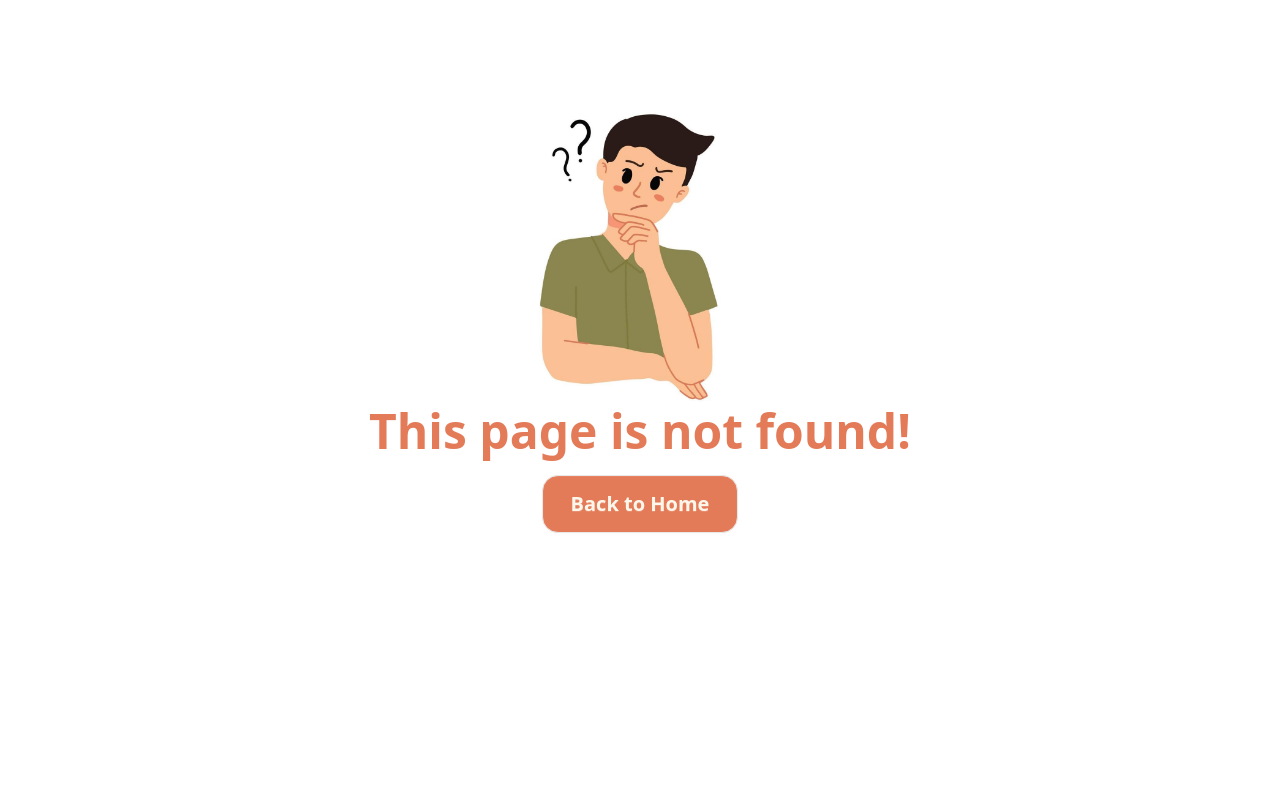
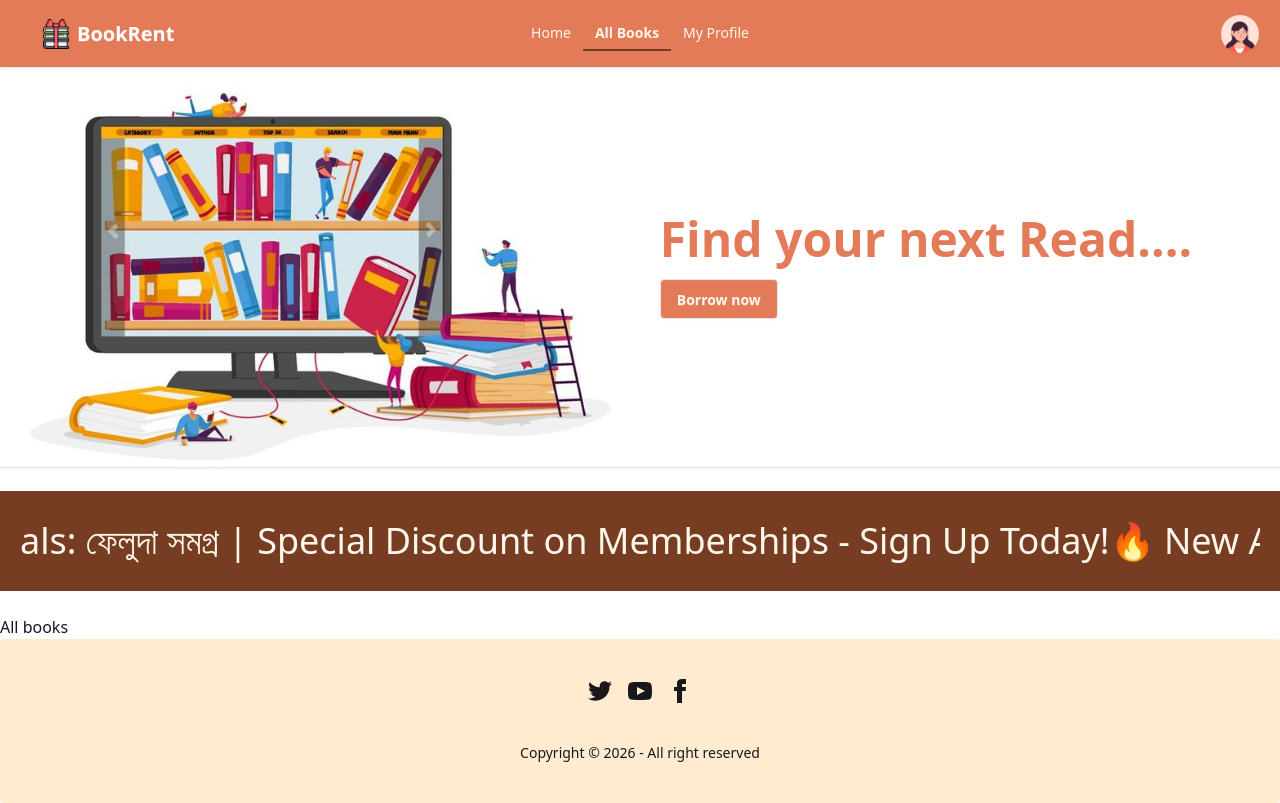
Before and after one commit to tanin9/book-borrowing-platform, a Next.js app: page /all-books in a window 1280 px wide. Before the commit this address had no page. Built offline with nearby package versions, Linux system fonts and the light colour scheme.

Commit message:
navbar actions  added

```diff
--- /dev/null
+++ b/src/app/(main)/all-books/page.jsx
@@ -0,0 +1,11 @@
+import React from 'react';
+
+const AllBooksPage = () => {
+    return (
+        <div className="container mx-auto">
+            All books
+        </div>
+    );
+};
+
+export default AllBooksPage;
--- a/src/app/components/shared/Banner.jsx
+++ b/src/app/components/shared/Banner.jsx
@@ -1,9 +1,10 @@
 import Image from "next/image";
 import BookRent from "@/assets/bookrent.jpg";
+import Link from "next/link";
 
 const Banner = () => {
   return (
-    <div className="container mx-auto">
+    <div className="container mx-auto ">
       <div className="  lg:flex lg:justify-around items-center bg-base-100 shadow-sm">
         <figure className="place-items-center">
           <Image
@@ -12,14 +13,16 @@ const Banner = () => {
             height={400}
           />
         </figure>
-        <div className=" flex flex-col justify-center items-center lg:items-start lg:mr-17 space-y-4  ">
+        <div className=" flex flex-col justify-center items-center lg:items-start lg:mr-17 space-y-4  py-4">
           <p className="text-3xl lg:text-5xl text-[#e37b58] font-bold">
             Find your next Read....
           </p>
           <div className="  ">
-            <button className="btn bg-[#e37b58] text-[#fdf7eb]">
-              Borrow now
-            </button>
+            <Link href={"/all-books"}>
+              <button className="btn bg-[#e37b58] text-[#fdf7eb]">
+                Borrow now
+              </button>
+            </Link>
           </div>
         </div>
       </div>
--- /dev/null
+++ b/src/app/components/shared/NavLink.jsx
@@ -0,0 +1,16 @@
+'use client'
+import Link from "next/link"
+import { usePathname } from "next/navigation";
+
+const NavLink = ({ href, children }) => {
+    const pathname = usePathname();
+    // console.log(pathname,"pathname");
+
+    const isActive = href === pathname;
+
+    return (
+        <Link href={href} className={`${isActive?'border-b-2 rounded-b-none border-[#763d22] font-semibold':''}`}>{children}</Link>
+    );
+};
+
+export default NavLink;
--- a/src/app/components/shared/Navbar.jsx
+++ b/src/app/components/shared/Navbar.jsx
@@ -2,7 +2,11 @@ import Image from "next/image";
 import Link from "next/link";
 import Logo from "@/assets/gift.png";
 import Loginlogo from "@/assets/loginlogo.jpg";
+import NavLink from "./NavLink";
 const Navbar = () => {
+
+
+
   return (
     <div className="container mx-auto">
       <div className="navbar bg-[#e37b58] shadow-sm px-5">
@@ -34,14 +38,14 @@ const Navbar = () => {
               className="menu menu-sm dropdown-content bg-base-100 rounded-box z-1 mt-3 w-52 p-2 shadow"
             >
               <li>
-                <a>Home</a>
+                <NavLink href={"/"}>Home</NavLink>
               </li>
               <li>
-                <a>All Books</a>
+                <NavLink href={"/all-books"}>All Books</NavLink>
               </li>
 
               <li>
-                <a>My Profile</a>
+                <NavLink href={"/my-profile"}>My Profile</NavLink>
               </li>
             </ul>
           </div>
@@ -60,14 +64,14 @@ const Navbar = () => {
         <div className="navbar-center hidden lg:flex">
           <ul className="menu menu-horizontal px-1 text-[#fdf7eb]">
             <li>
-              <a>Home</a>
+              <NavLink href={"/"}>Home</NavLink>
             </li>
             <li>
-              <a>All Books</a>
+              <NavLink href={"/all-books"}>All Books</NavLink>
             </li>
 
             <li>
-              <a>My Profile</a>
+              <NavLink href={"/login"}>My Profile</NavLink>
             </li>
           </ul>
         </div>
--- a/src/app/components/shared/topInformation.jsx
+++ b/src/app/components/shared/topInformation.jsx
@@ -2,10 +2,14 @@ import Marquee from "react-fast-marquee";
 
 const TopInformation = () => {
   return (
-    <div className="container mx-auto ">
-      <div className=" bg-[#e37b58] text-[#fdf7eb] text-3xl  ">
-        <Marquee>
-          🔥 New Arrivals: ফেলুদা সমগ্র, Special Discount on Memberships - Sign
+    <div className="container mx-auto my-6">
+      <div className=" bg-[#763d22] text-[#fdf7eb] text-xl  lg:text-4xl  flex items-center px-5">
+        <Marquee
+          className="lg:h-25"
+          pauseOnHover={true}
+          speed={40}
+        >
+          🔥 New Arrivals: ফেলুদা সমগ্র | Special Discount on Memberships - Sign
           Up Today!{" "}
         </Marquee>
       </div>
```
